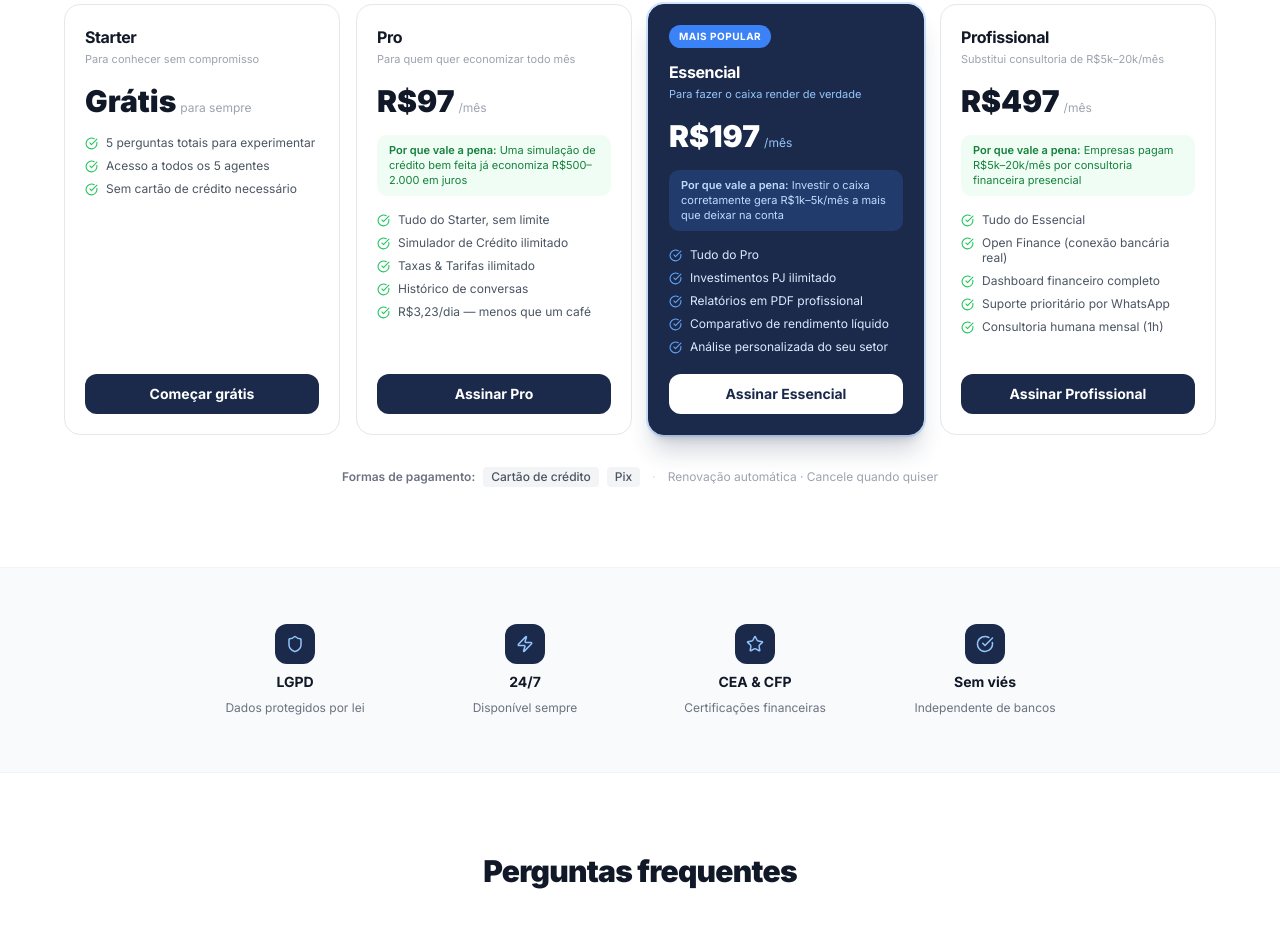
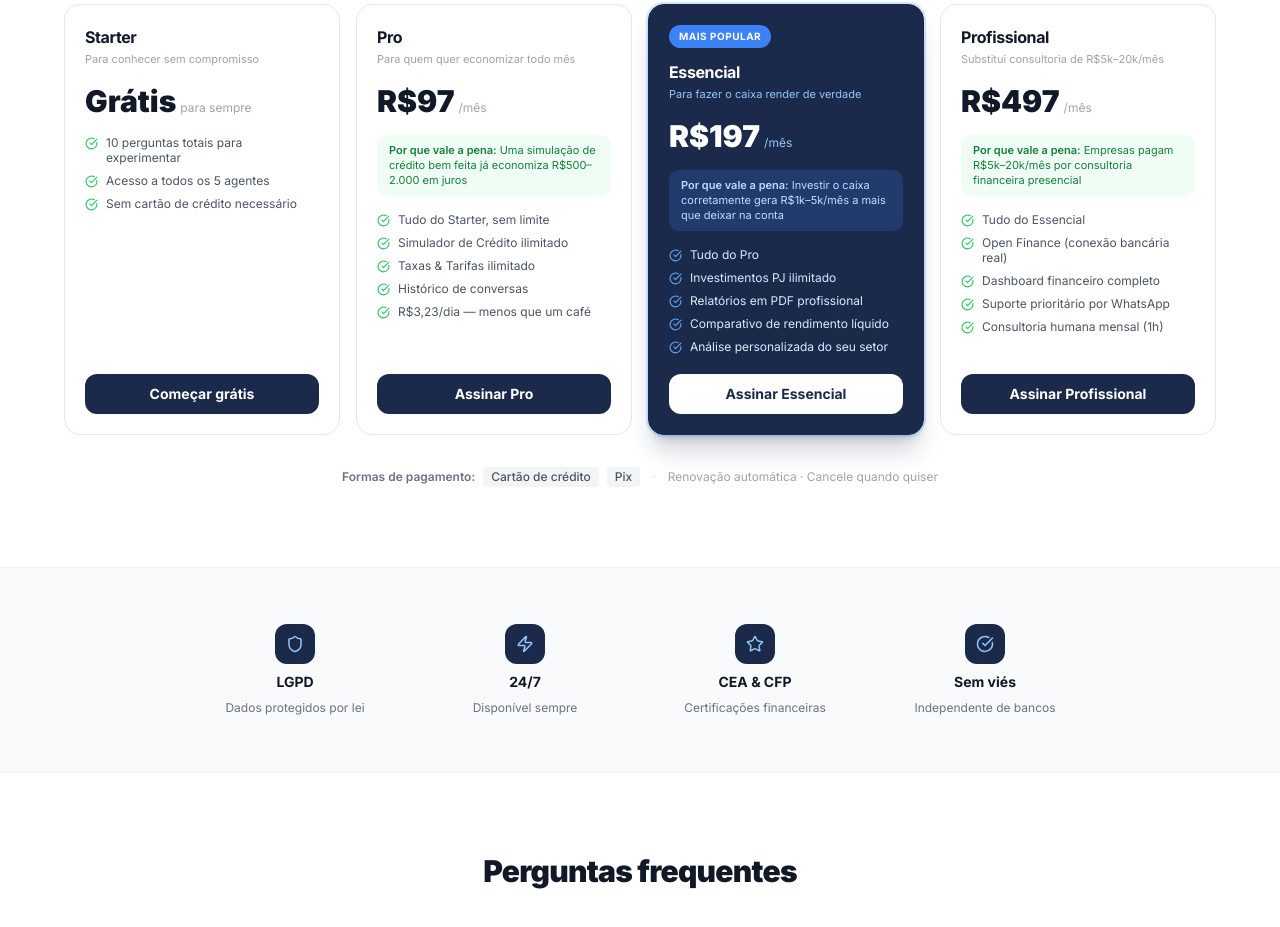
Before and after one commit to odeteassistenteoliveira/meu-gerente-pj-v2, a Next.js app: page / in a window 1280 px wide. Shown: the part 2611-3538 px from the top of the page. Built offline with nearby package versions, Linux system fonts and the light colour scheme; no server answers.

Commit message:
Update PlanosSection.tsx

```diff
--- a/src/components/landing/PlanosSection.tsx
+++ b/src/components/landing/PlanosSection.tsx
@@ -14,7 +14,7 @@ const planosBase = [
     descricao: "Para conhecer sem compromisso",
     economia: null,
     features: [
-      "5 perguntas totais para experimentar",
+      "10 perguntas totais para experimentar",
       "Acesso a todos os 5 agentes",
       "Sem cartão de crédito necessário",
     ],
```
